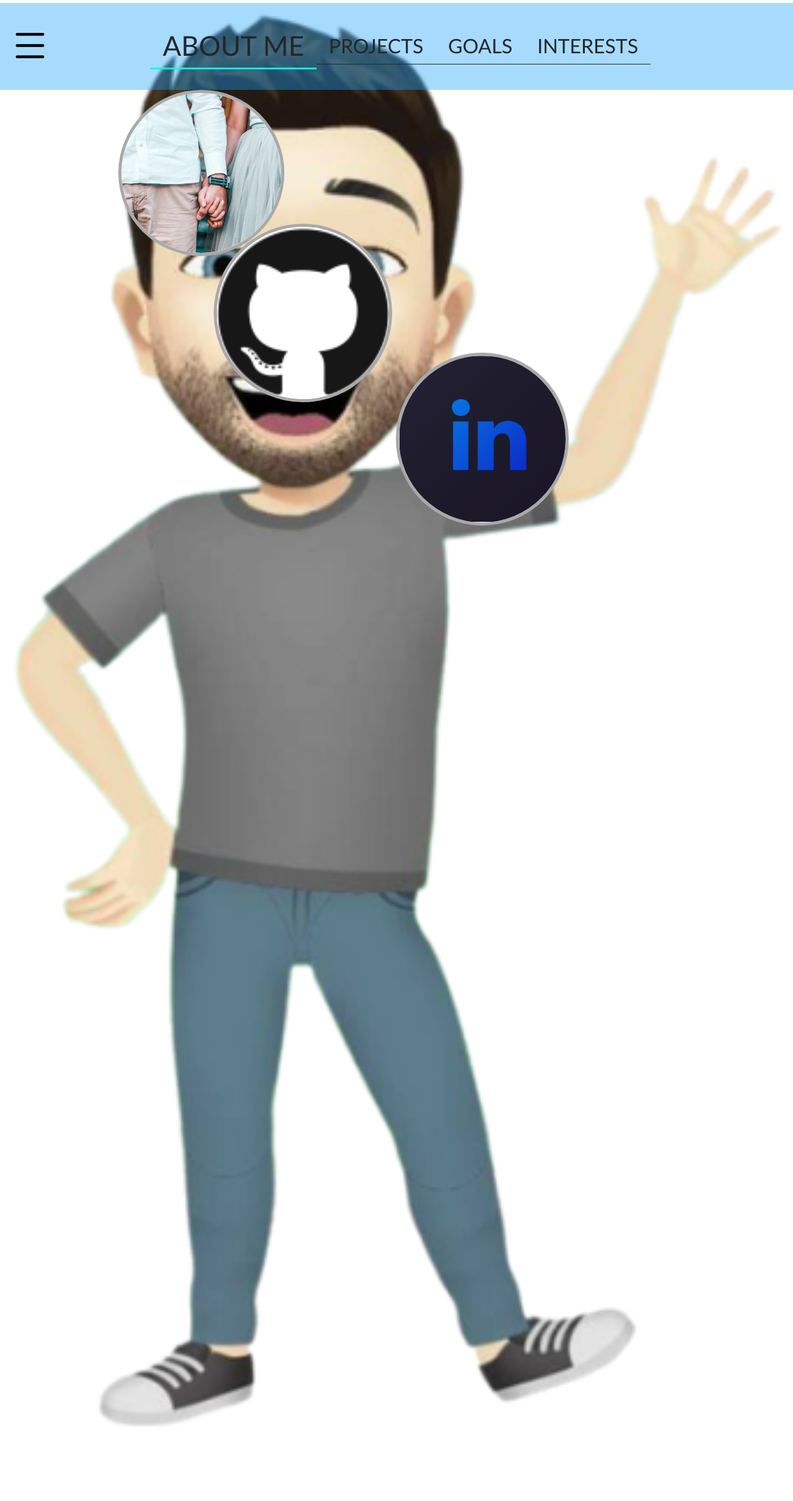
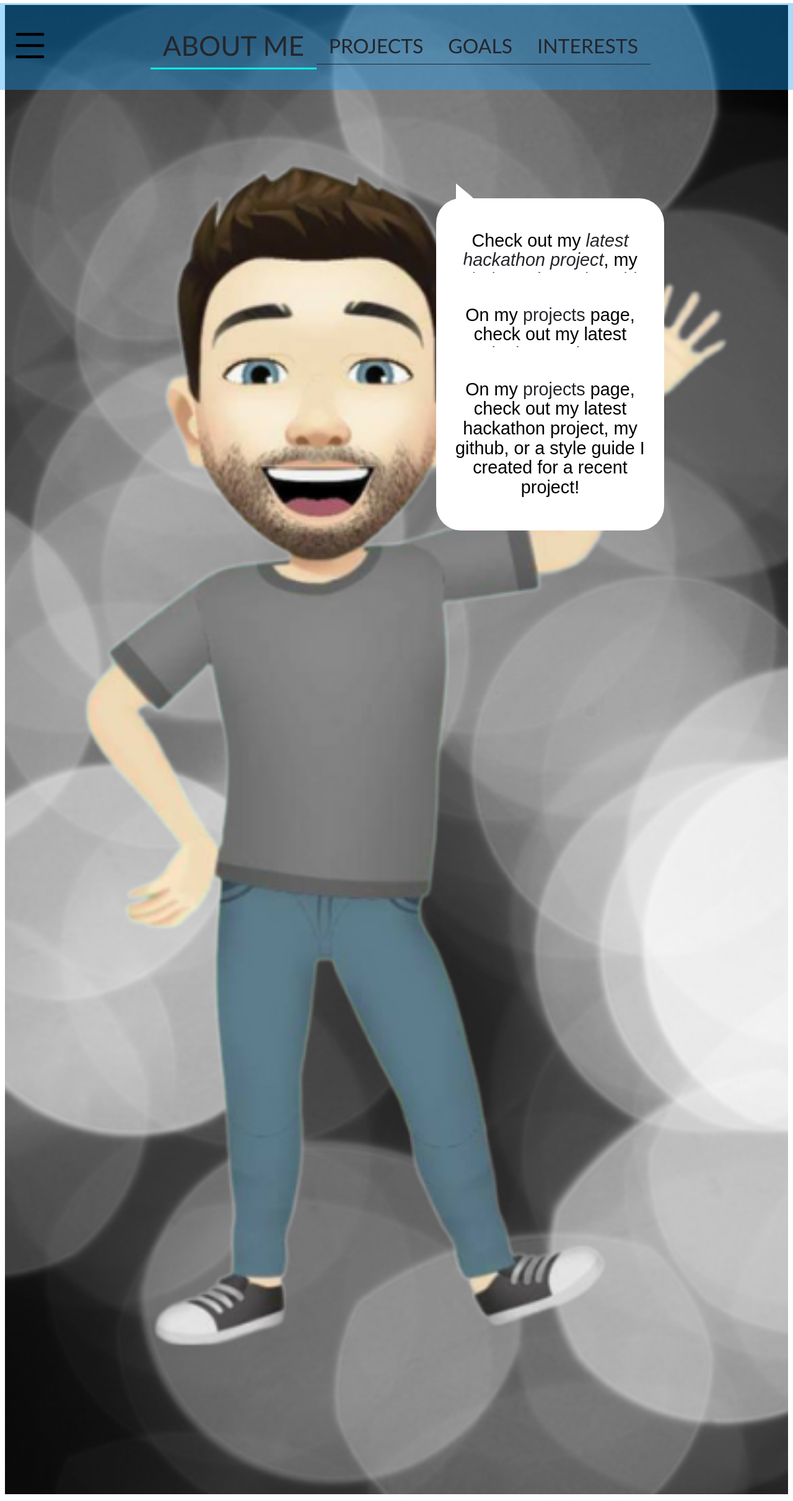
Before and after one commit to RyanColl/comp2131-task8-a00888552, a PHP site: template templates/index.php in a window 1280 px wide. Shown: the whole page at 62% size. Before the commit the page ends 2301 px from the top, so only its background shows below. Run offline with PHP 8.4, Linux system fonts and the light colour scheme; the template is opened without the code that fills it, so the values that code supplies are empty.

Commit message:
changing-direction

```diff
--- /dev/null
+++ b/bubbles.css
@@ -0,0 +1,90 @@
+.bubble1 {
+    position: absolute;
+    top: 40%;
+    left: 55%;
+    font-family: sans-serif;
+    font-size: 18px;
+    line-height: 24px;
+    width: 320px;
+    background: #fff;
+    border-radius: 40px;
+    padding: 24px;
+    text-align: center;
+    color: #000;
+  }
+
+  .bubble1-under:before {
+    content: "";
+    width: 0px;
+    height: 0px;
+    position: absolute;
+    border-left: 24px solid #fff;
+    border-right: 12px solid transparent;
+    border-top: 20px solid transparent;
+    border-bottom: 12px solid #fff;
+    left: 32px;
+    top: -24px;
+}
+.bubble2 {
+    position: absolute;
+    top: 55%;
+    left: 55%;
+    font-family: sans-serif;
+    font-size: 18px;
+    line-height: 24px;
+    width: 320px;
+    background: #fff;
+    border-radius: 40px;
+    padding: 24px;
+    text-align: center;
+    color: #000;
+  }
+
+  .bubble2-under:before {
+    content: "";
+    width: 0px;
+    height: 0px;
+    position: absolute;
+    border-left: 24px solid #fff;
+    border-right: 12px solid transparent;
+    border-top: 20px solid transparent;
+    border-bottom: 12px solid #fff;
+    left: 32px;
+    top: -24px;
+}
+.bubble3 {
+    position: absolute;
+    top: 70%;
+    left: 55%;
+    font-family: sans-serif;
+    font-size: 18px;
+    line-height: 24px;
+    width: 320px;
+    background: #fff;
+    border-radius: 40px;
+    padding: 24px;
+    text-align: center;
+    color: #000;
+  }
+
+  .bubble3-under:before {
+    content: "";
+    width: 0px;
+    height: 0px;
+    position: absolute;
+    border-left: 24px solid #fff;
+    border-right: 12px solid transparent;
+    border-top: 20px solid transparent;
+    border-bottom: 12px solid #fff;
+    left: 32px;
+    top: -24px;
+}
+.proj {
+    text-decoration: none;
+    color: #24262A;
+}
+.p {
+    font-size: 1.8rem;
+    line-height: 1.1;
+
+}
--- a/classnames.css
+++ b/classnames.css
@@ -13,10 +13,7 @@ main {
 a:hover > #position-1 {
     background: white;
     z-index: 1;
-    top: 10%;
-    left: 5%;
-    width: 85%;
-    height: 85%;
+    transform: scale(1.2);
     border-radius: 50%;
     border: 5px solid black;
     margin: 25px;
@@ -24,22 +21,16 @@ a:hover > #position-1 {
 }
 a:hover > #position-2 {
     z-index: 1;
-    top: 10%;
-    left: 5%;
-    width: 85%;
-    height: 85%;
-    border-radius: 20%;
+    transform: scale(1.2);
+    border-radius: 50%;
     border: 5px solid black;
     margin: 25px;
     position: absolute;
 }
 a:hover > #position-3 {
     z-index: 1;
-    top: 10%;
-    left: 5%;
-    width: 85%;
-    height: 85%;
-    border-radius: 20%;
+    transform: scale(1.2);
+    border-radius: 50%;
     border: 5px solid black;
     margin: 25px;
     position: absolute;
@@ -117,6 +108,7 @@ a:hover > #position-7 {
     top: 68%;
     left: 48%;
 }
+
 /* #position-4 {
     z-index: 0;
     width: 180px;
@@ -151,6 +143,3 @@ a:hover > #position-7 {
     width: 100%;
     object-fit: cover;
 }
-#ln {
-    width: 105%;
-}
--- a/index.php
+++ b/index.php
@@ -24,4 +24,4 @@ get_comments();
 get_commenters();
 
 // include the template to display the page
-include 'templates/index.php';
+include 'templates/index1.php';
--- /dev/null
+++ b/media.css
@@ -0,0 +1,5 @@
+@media only screen and (min-width:1000px) {
+    .bgimg {
+        background: url("./assets/me7.png")
+    }
+}
--- a/style1.css
+++ b/style1.css
@@ -75,3 +75,6 @@ a:focus {
 .links {
 
 }
+/* #blurrs1 {
+    width: 95%;
+} */
--- a/templates/index.php
+++ b/templates/index.php
@@ -6,14 +6,21 @@
     <script src="https://ajax.googleapis.com/ajax/libs/jquery/3.6.0/jquery.min.js"></script>
     <link rel="stylesheet" href="style1.css">
     <link rel="stylesheet" href="classnames.css">
+    <link rel="stylesheet" href="bubbles.css">
+    <link rel="stylesheet" href="media.css">
     <script src="./jQuery.js"></script>
     <script src="./classes-jq.js"></script>
   </head>
   <body>
-    <img class="bgimg" id="blurrs1" src="./assets/me2.png">
+    <img class="bgimg" id="blurrs1" src="./assets/me6.png">
+      <div id="bubble" class="bubble1 bubble1-under"><p class="p">Check out my  <a class="proj" href="#"><i>latest hackathon project</i><a>, my <a class="proj" href="#">github</a>, or the <a class="proj" href="#">style guide</a> I created for a recent project!</p></div>
+      <div id="bubble" class="bubble2 bubble2-under"><p class="p">On my <a class="proj" href="#">projects</a> page, check out my latest hackathon project, my github, or a style guide I created for a recent project!</p></div>
+      <div id="bubble" class="bubble3 bubble3-under"><p class="p">On my <a class="proj" href="#">projects</a> page, check out my latest hackathon project, my github, or a style guide I created for a recent project!</p></div>
     <img class="bgimg" id="blurrs2" src="./assets/orbs_canva.png">
     <img class="bgimg" id="blurrs3" src="./assets/orbs_canva-flipped.png">
     <img class="bgimg" id="blurrs4" src="./assets/orbs_canva180-flipped.png">
+    <div class="insert">
+    </div>
     <header>
         <div class="index"><a href="#"><img src="./assets/three-lines.png"></a></div>
         <div class="nav">
@@ -24,13 +31,15 @@
         </div>
     </header>
     <main>
+      <div class="wrap">
         <a href="https://hackthebreak2021.herokuapp.com/"><div class="orb" id="position-1"><img class="links" src="./assets/cagov.png"></div></a>
         <a href="https://github.com/RyanColl"><div class="orb" id="position-2"><img class="links" src="./assets/git.png"></div></a>
-        <a href="https://linkedin.com/in/rcollicutt-react-developer"><div class="orb" id="position-3"><img class="links" id="ln" src="./assets/Dark-themed-Linkedin.png"></div></a>
+        <a href="https://docs.google.com/presentation/d/1TKn8473BJHY8Q4xD3kZR2q6WyOtvqGgnlhgnrxqAtvU/edit?usp=sharing"><div class="orb" id="position-3"><img class="links" src="./assets/beesave.png"></div></a>
         <!-- <a><div class="orb" id="position-4"><img class="links" src=""></div></a>
         <a><div class="orb" id="position-5"><img class="links" src=""></div></a>
         <a><div class="orb" id="position-6"><img class="links" src=""></div></a>
         <a><div class="orb" id="position-7"><img class="links" src=""></div></a> -->
+      </div>
     </main>
 
     <!-- <?php
```
Also changed, not shown: about.html (+24 -5 lines), templates/index1.php (added, +22 -0 lines), assets/Framer.jpg (added), assets/beesave.png (added), assets/comp.gif (added), assets/figma.png (added), assets/me6.png (added), assets/me7.png (added), assets/me8.png (added), assets/orbs_canva.png, jQuery.js, orb.php (deleted).
